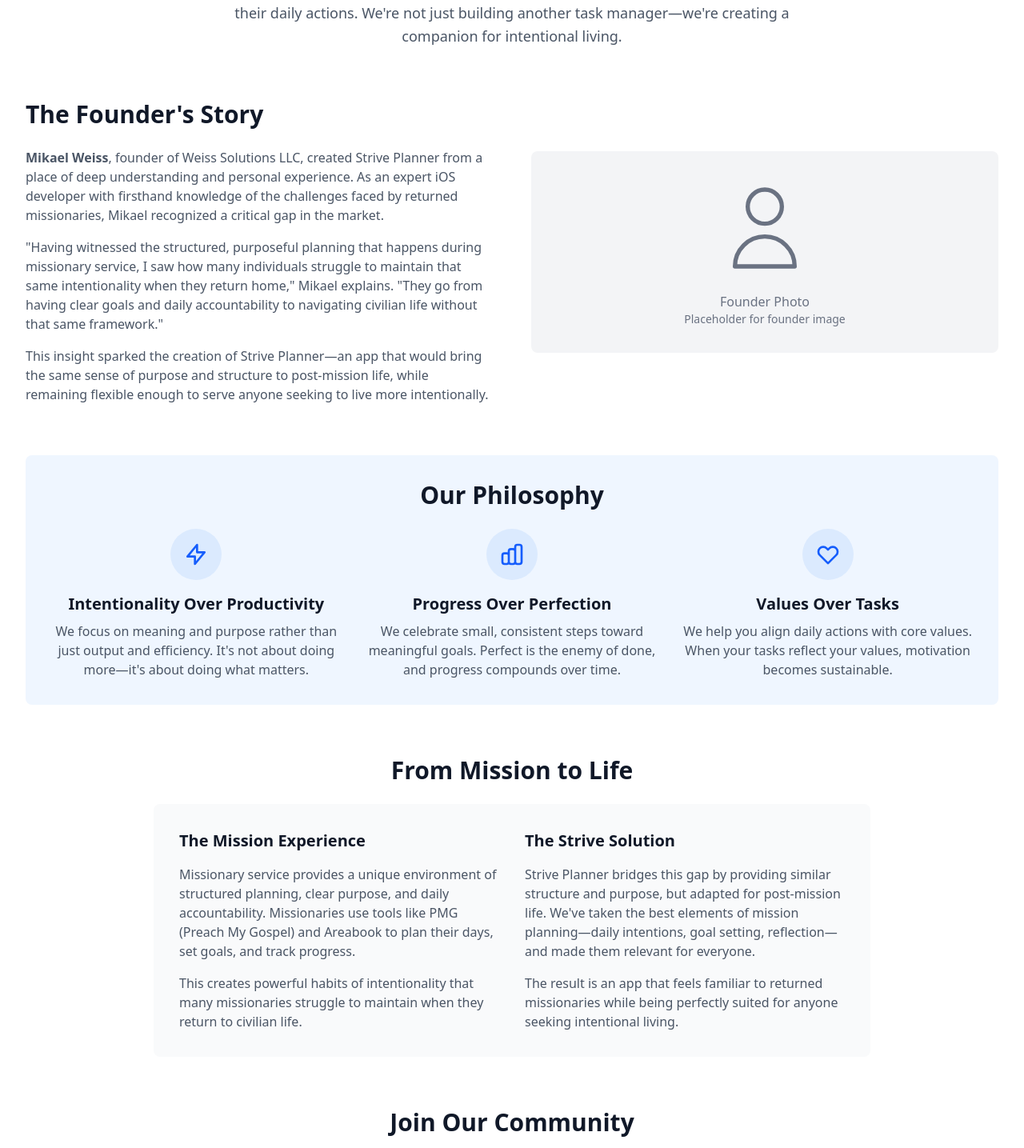
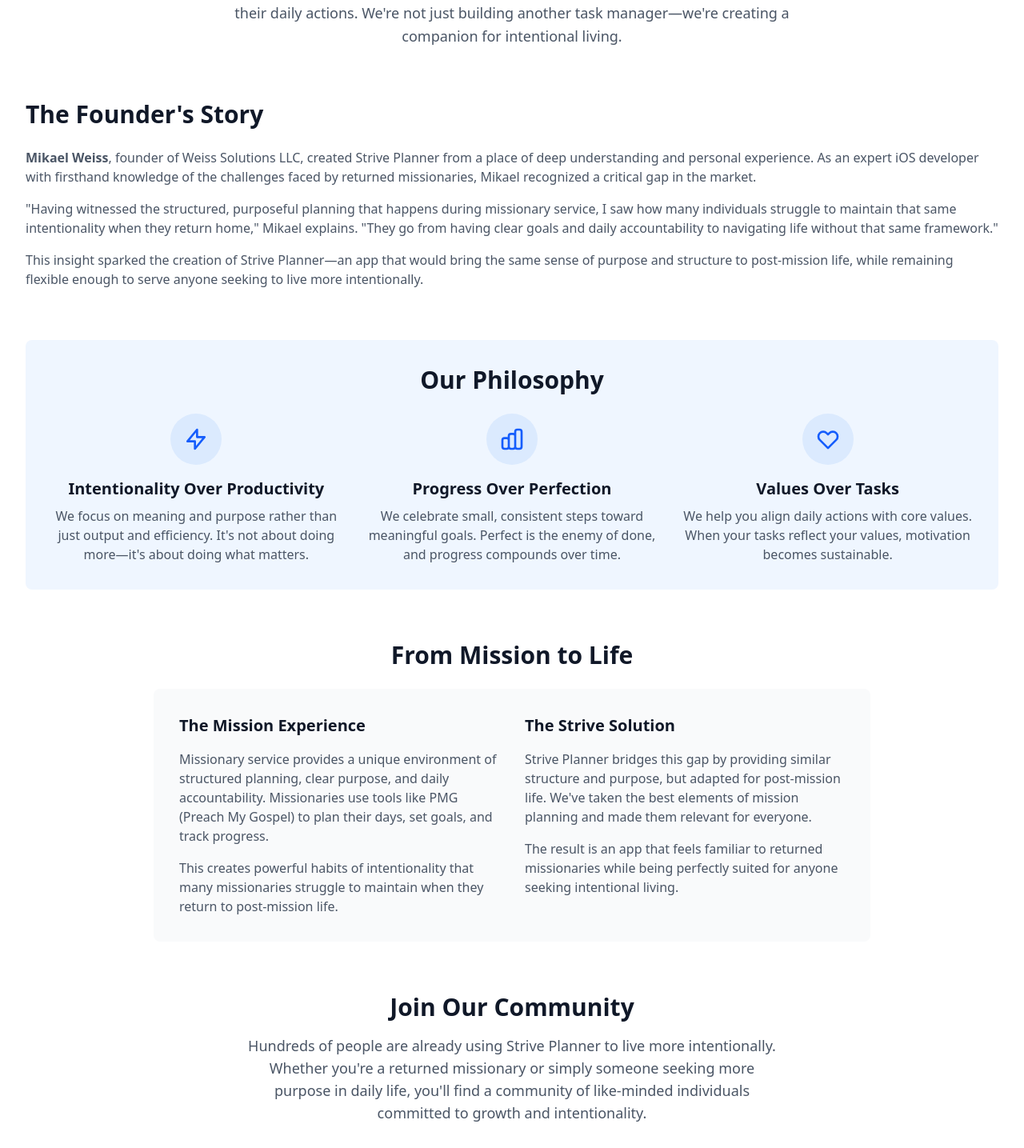
Before and after one commit to MikaelWeiss/pmgforrms, a SvelteKit app: page /about in a window 1280 px wide. Shown: the part 624-2059 px from the top of the page at 80% size. Built offline with nearby package versions, Linux system fonts and the light colour scheme.

Commit message:
Updated about page

```diff
--- a/src/routes/about/+page.svelte
+++ b/src/routes/about/+page.svelte
@@ -33,7 +33,7 @@
 			</p>
 		</div>
 
-		<div class="grid md:grid-cols-2 gap-12 items-center mb-16">
+		<div class="grid gap-12 items-center mb-16">
 			<div>
 				<h2 class="text-3xl font-bold text-gray-900 mb-6">The Founder's Story</h2>
 				<div class="space-y-4 text-gray-600">
@@ -45,21 +45,12 @@
 					<p>
 						"Having witnessed the structured, purposeful planning that happens during missionary service,
 						I saw how many individuals struggle to maintain that same intentionality when they return home,"
-						Mikael explains. "They go from having clear goals and daily accountability to navigating civilian life without that same framework."
+						Mikael explains. "They go from having clear goals and daily accountability to navigating life without that same framework."
 					</p>
 					<p>
 						This insight sparked the creation of Strive Planner—an app that would bring the same sense of purpose and structure to post-mission life,
 						while remaining flexible enough to serve anyone seeking to live more intentionally.
 					</p>
-				</div>
-			</div>
-			<div class="bg-gray-100 rounded-lg p-8 flex items-center justify-center">
-				<div class="text-center text-gray-500">
-					<svg class="w-32 h-32 mx-auto mb-4" fill="none" stroke="currentColor" viewBox="0 0 24 24">
-						<path stroke-linecap="round" stroke-linejoin="round" stroke-width="1" d="M16 7a4 4 0 11-8 0 4 4 0 018 0zM12 14a7 7 0 00-7 7h14a7 7 0 00-7-7z"></path>
-					</svg>
-					<p>Founder Photo</p>
-					<p class="text-sm">Placeholder for founder image</p>
 				</div>
 			</div>
 		</div>
@@ -116,17 +107,17 @@
 						<h3 class="text-xl font-semibold text-gray-900 mb-4">The Mission Experience</h3>
 						<p class="text-gray-600 mb-4">
 							Missionary service provides a unique environment of structured planning, clear purpose, and daily accountability.
-							Missionaries use tools like PMG (Preach My Gospel) and Areabook to plan their days, set goals, and track progress.
+							Missionaries use tools like PMG (Preach My Gospel) to plan their days, set goals, and track progress.
 						</p>
 						<p class="text-gray-600">
-							This creates powerful habits of intentionality that many missionaries struggle to maintain when they return to civilian life.
+							This creates powerful habits of intentionality that many missionaries struggle to maintain when they return to post-mission life.
 						</p>
 					</div>
 					<div>
 						<h3 class="text-xl font-semibold text-gray-900 mb-4">The Strive Solution</h3>
 						<p class="text-gray-600 mb-4">
 							Strive Planner bridges this gap by providing similar structure and purpose, but adapted for post-mission life.
-							We've taken the best elements of mission planning—daily intentions, goal setting, reflection—and made them relevant for everyone.
+							We've taken the best elements of mission planning and made them relevant for everyone.
 						</p>
 						<p class="text-gray-600">
 							The result is an app that feels familiar to returned missionaries while being perfectly suited for anyone seeking intentional living.
@@ -139,7 +130,7 @@
 		<div class="mt-16 text-center">
 			<h2 class="text-3xl font-bold text-gray-900 mb-4">Join Our Community</h2>
 			<p class="text-lg text-gray-600 mb-8 max-w-2xl mx-auto">
-				Thousands of people are already using Strive Planner to live more intentionally.
+				Hundreds of people are already using Strive Planner to live more intentionally.
 				Whether you're a returned missionary or simply someone seeking more purpose in daily life,
 				you'll find a community of like-minded individuals committed to growth and intentionality.
 			</p>
```
